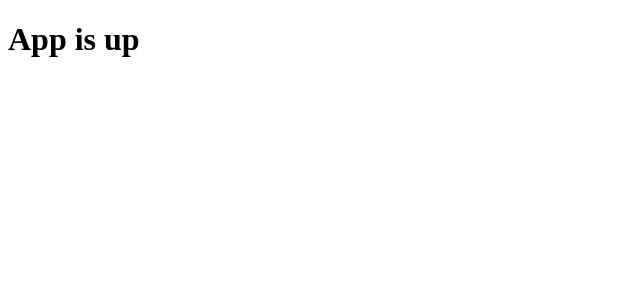
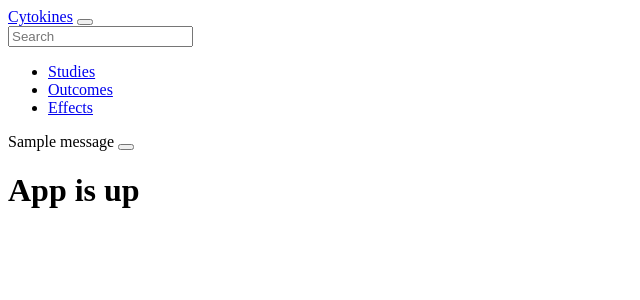
Before and after one commit to plew99/cytokines_metaanalysis, a Python web app: template templates/index.html in a window 1280 px wide. Shown: the top 300 px of the page, without its empty margins (0-640 px from the left). Run offline with Jinja, Linux system fonts and the light colour scheme; the template is opened without the code that fills it, so the values that code supplies are empty; tables that the repository leaves empty hold one stand-in row (values such as "Sample post"); one stand-in notice (Sample message) is shown.

Commit message:
feat: add bootstrap layout and form macros

```diff
--- /dev/null
+++ b/static/css/bootstrap.min.css
@@ -0,0 +1 @@
+/* Bootstrap placeholder - add real file */
--- /dev/null
+++ b/static/js/bootstrap.bundle.min.js
@@ -0,0 +1 @@
+// Bootstrap JS placeholder - add real file
--- /dev/null
+++ b/static/js/htmx.min.js
@@ -0,0 +1 @@
+// HTMX placeholder - add real file
--- a/templates/index.html
+++ b/templates/index.html
@@ -1,3 +1,5 @@
-<!doctype html>
-<title>App is up</title>
+{% extends 'layout.html' %}
+{% block title %}Home - Cytokines{% endblock %}
+{% block content %}
 <h1>App is up</h1>
+{% endblock %}
--- /dev/null
+++ b/templates/layout.html
@@ -0,0 +1,47 @@
+<!doctype html>
+<html lang="en" hx-boost="true">
+  <head>
+    <meta charset="utf-8">
+    <title>{% block title %}Cytokines Meta-Analysis{% endblock %}</title>
+    <link rel="stylesheet" href="{{ url_for('static', filename='css/bootstrap.min.css') }}">
+  </head>
+  <body>
+    <nav class="navbar navbar-expand-lg navbar-light bg-light">
+      <div class="container-fluid">
+        <a class="navbar-brand" href="{{ url_for('core.index') }}">Cytokines</a>
+        <button class="navbar-toggler" type="button" data-bs-toggle="collapse" data-bs-target="#navbarNav" aria-controls="navbarNav" aria-expanded="false" aria-label="Toggle navigation">
+          <span class="navbar-toggler-icon"></span>
+        </button>
+        <div class="collapse navbar-collapse" id="navbarNav">
+          <form class="d-flex ms-auto me-3" action="{{ url_for('core.index') }}" method="get">
+            <input class="form-control" type="search" placeholder="Search" aria-label="Search" name="q">
+          </form>
+          <ul class="navbar-nav">
+            <li class="nav-item"><a class="nav-link" href="#">Studies</a></li>
+            <li class="nav-item"><a class="nav-link" href="#">Outcomes</a></li>
+            <li class="nav-item"><a class="nav-link" href="#">Effects</a></li>
+          </ul>
+        </div>
+      </div>
+    </nav>
+
+    <div class="container mt-3">
+      {% with messages = get_flashed_messages(with_categories=true) %}
+        {% if messages %}
+          {% for category, message in messages %}
+            <div class="alert alert-{{ category }} alert-dismissible fade show" role="alert">
+              {{ message }}
+              <button type="button" class="btn-close" data-bs-dismiss="alert" aria-label="Close"></button>
+            </div>
+          {% endfor %}
+        {% endif %}
+      {% endwith %}
+
+      {% block breadcrumbs %}{% endblock %}
+      {% block content %}{% endblock %}
+    </div>
+
+    <script src="{{ url_for('static', filename='js/htmx.min.js') }}"></script>
+    <script src="{{ url_for('static', filename='js/bootstrap.bundle.min.js') }}"></script>
+  </body>
+</html>
```
Also changed, not shown: docs/ui_crud.md (added, +12 -0 lines), templates/macros/forms.html (added, +16 -0 lines), templates/macros/pagination.html (added, +31 -0 lines).
